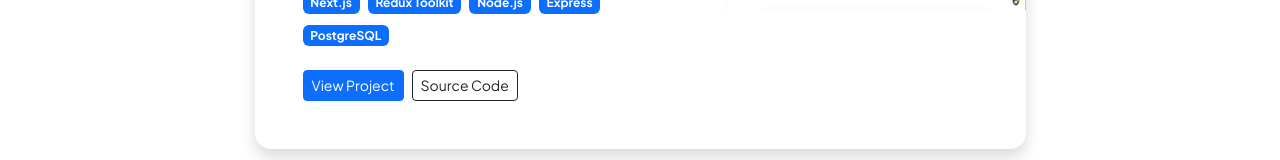
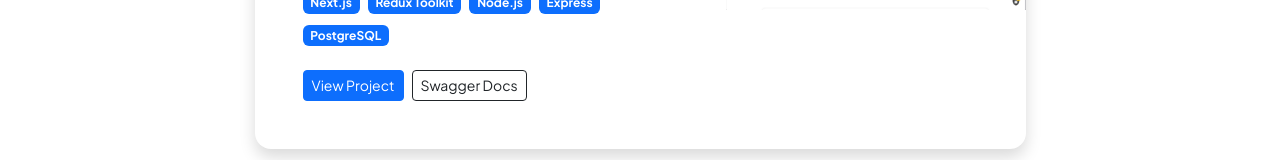
Before and after one commit to beldo55/portfolio-2, a Next.js app: page /projects in a window 1280 px wide. Shown: the part 545-705 px from the top of the page. Built offline with nearby package versions, Linux system fonts and the light colour scheme.

Commit message:
swagger button added to project page

```diff
--- a/app/projects/page.tsx
+++ b/app/projects/page.tsx
@@ -8,7 +8,8 @@ const projects = [
     description: 'A full-stack learning platform where users can search and apply for courses. Built with Next.js, Redux Toolkit, and Node.js backend. Features include authentication, course filtering, and a scalable API structure.',
     tech: ['Next.js', 'Redux Toolkit', 'Node.js', 'Express', 'PostgreSQL'],
     img: '/assets/tech-academy.png',
-    link: 'https://tech-academy-front-end.vercel.app/'
+    link: 'https://tech-academy-front-end.vercel.app/',
+    backendLink:"https://tech-academy-ten.vercel.app/swagger"
   },
   // {
   //   id: 2,
@@ -62,8 +63,8 @@ export default function ProjectsPage() {
                           <Link href={project.link} className="btn btn-primary btn-sm me-2">
                             View Project
                           </Link>
-                          <Link href={project.link} className="btn btn-outline-dark btn-sm">
-                            Source Code
+                          <Link href={project.backendLink} className="btn btn-outline-dark btn-sm">
+                            Swagger Docs
                           </Link>
                         </div>
                       </div>
```
Also changed, not shown: 1 other file (tests, documents, lock files or other folders).
